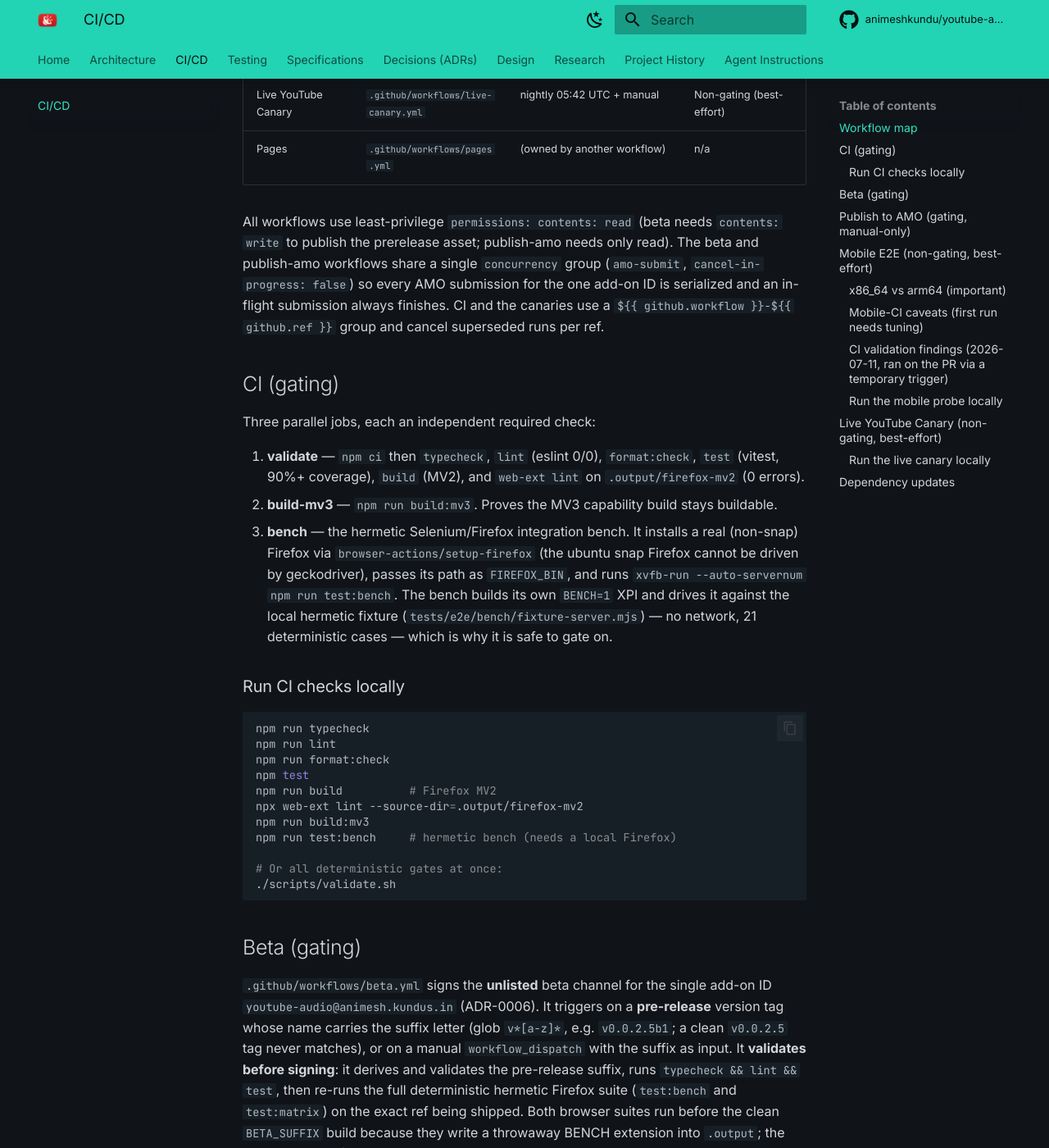
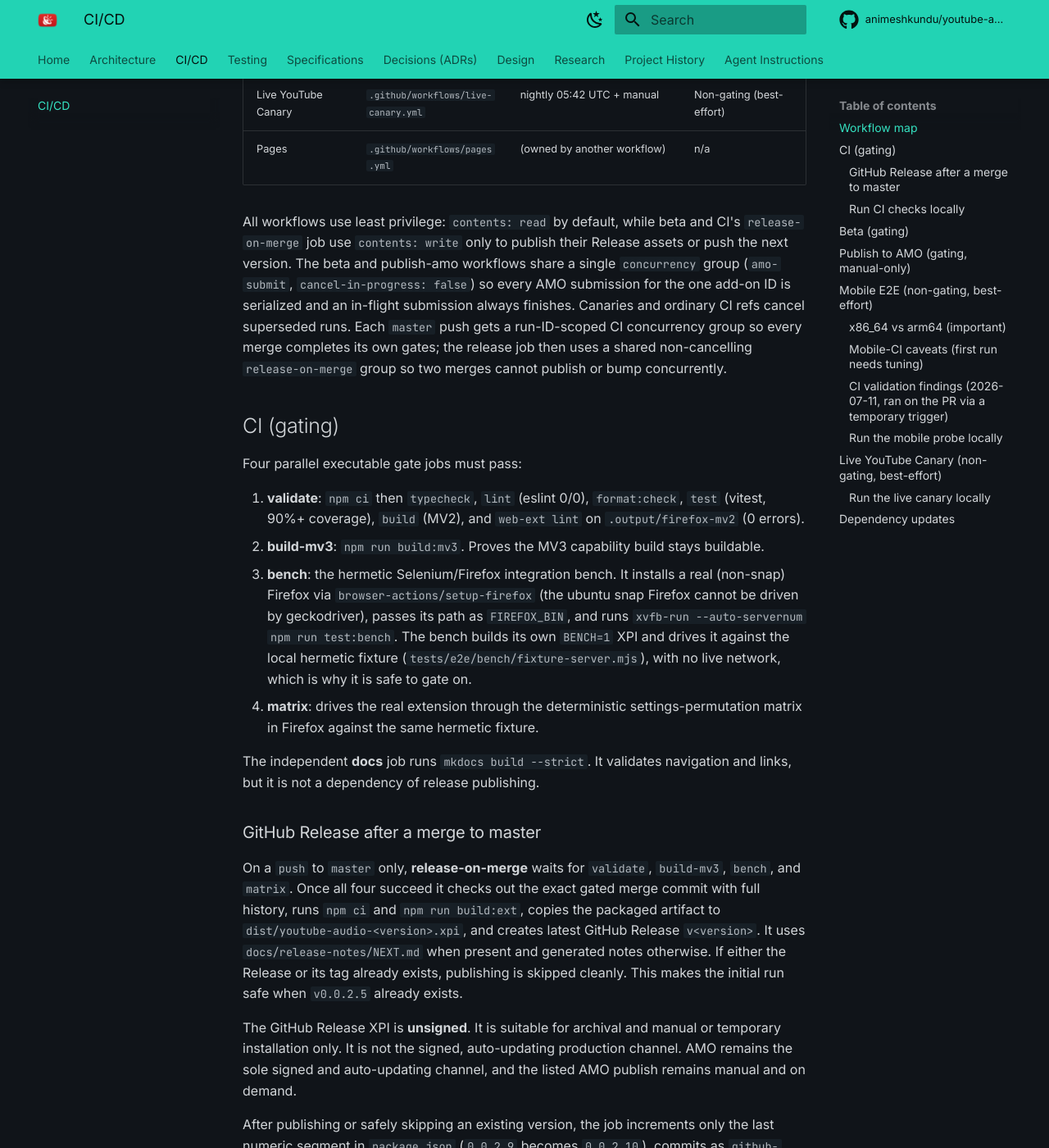
Before and after one commit to animeshkundu/youtube-audio, an MkDocs documentation site: the page built from docs/ci-cd.md, in a window 1280 px wide and 1400 px high, scrolled down 632 px. Shown: the whole window at 82% size. Built offline with MkDocs 1.6.1 and Material for MkDocs 9.7.7, drawn with Linux system fonts in a browser that asks for light colours; comment, search, counter and statistics services are not loaded; some of the changed text lies outside the part shown.

Commit message:
Publish a GitHub Release and bump the version on every master merge
Add a gated release-on-merge job to ci.yml: after validate/build-mv3/bench/matrix
pass on a push to master, it builds the packaged (unsigned) XPI, publishes a GitHub
Release of the current version (idempotently skipping an existing tag/release),
then increments the last version segment and commits the bump as github-actions[bot]
with [skip ci]. Loop-guarded by [skip ci] and by GitHub not starting runs from
GITHUB_TOKEN pushes; the release job is serialized and rebases its bump onto current
origin/master. The GitHub Release XPI is unsigned (manual/archival); AMO stays the
signed, auto-updating channel and the listed publish stays manual/on-demand.

Docs note the honest edge case (rapid concurrent merges can share a release version;
no code is lost) and that a direct push to master also triggers it. Ignore the local
.docs-venv and agent worktrees.

```diff
--- a/docs/ci-cd.md
+++ b/docs/ci-cd.md
@@ -8,32 +8,68 @@
 
 | Workflow            | File                                | Trigger                                       | Gating?                    |
 | ------------------- | ----------------------------------- | --------------------------------------------- | -------------------------- |
-| CI                  | `.github/workflows/ci.yml`          | push + PR (`main`/`master`/`rebuild`), manual | Gating (all 3 jobs)        |
+| CI                  | `.github/workflows/ci.yml`          | push + PR (`main`/`master`/`rebuild`), manual | Gating + master release    |
 | Beta                | `.github/workflows/beta.yml`        | pre-release tag `v*[a-z]*` + manual           | Gating (blocks the sign)   |
 | Publish to AMO      | `.github/workflows/publish-amo.yml` | manual `workflow_dispatch` only               | Gating (blocks the submit) |
 | Mobile E2E          | `.github/workflows/mobile-e2e.yml`  | nightly 04:17 UTC + manual                    | Non-gating (best-effort)   |
 | Live YouTube Canary | `.github/workflows/live-canary.yml` | nightly 05:42 UTC + manual                    | Non-gating (best-effort)   |
 | Pages               | `.github/workflows/pages.yml`       | (owned by another workflow)                   | n/a                        |
 
-All workflows use least-privilege `permissions: contents: read` (beta needs `contents: write` to
-publish the prerelease asset; publish-amo needs only read). The beta and publish-amo workflows share
-a single `concurrency` group (`amo-submit`, `cancel-in-progress: false`) so every AMO submission for
-the one add-on ID is serialized and an in-flight submission always finishes. CI and the canaries use
-a `${{ github.workflow }}-${{ github.ref }}` group and cancel superseded runs per ref.
+All workflows use least privilege: `contents: read` by default, while beta and CI's
+`release-on-merge` job use `contents: write` only to publish their Release assets or push the next
+version. The beta and publish-amo workflows share a single `concurrency` group (`amo-submit`,
+`cancel-in-progress: false`) so every AMO submission for the one add-on ID is serialized and an
+in-flight submission always finishes. Canaries and ordinary CI refs cancel superseded runs.
+Each `master` push gets a run-ID-scoped CI concurrency group so every merge completes its own gates;
+the release job then uses a shared non-cancelling `release-on-merge` group so two merges cannot
+publish or bump concurrently.
 
 ## CI (gating)
 
-Three parallel jobs, each an independent required check:
+Four parallel executable gate jobs must pass:
 
-1. **validate** — `npm ci` then `typecheck`, `lint` (eslint 0/0), `format:check`, `test` (vitest,
+1. **validate**: `npm ci` then `typecheck`, `lint` (eslint 0/0), `format:check`, `test` (vitest,
    90%+ coverage), `build` (MV2), and `web-ext lint` on `.output/firefox-mv2` (0 errors).
-2. **build-mv3** — `npm run build:mv3`. Proves the MV3 capability build stays buildable.
-3. **bench** — the hermetic Selenium/Firefox integration bench. It installs a real (non-snap)
+2. **build-mv3**: `npm run build:mv3`. Proves the MV3 capability build stays buildable.
+3. **bench**: the hermetic Selenium/Firefox integration bench. It installs a real (non-snap)
    Firefox via `browser-actions/setup-firefox` (the ubuntu snap Firefox cannot be driven by
    geckodriver), passes its path as `FIREFOX_BIN`, and runs `xvfb-run --auto-servernum npm run
 test:bench`. The bench builds its own `BENCH=1` XPI and drives it against the local hermetic
-   fixture (`tests/e2e/bench/fixture-server.mjs`) — no network, 21 deterministic cases — which is
-   why it is safe to gate on.
+   fixture (`tests/e2e/bench/fixture-server.mjs`), with no live network, which is why it is safe to
+   gate on.
+4. **matrix**: drives the real extension through the deterministic settings-permutation matrix in
+   Firefox against the same hermetic fixture.
+
+The independent **docs** job runs `mkdocs build --strict`. It validates navigation and links, but it
+is not a dependency of release publishing.
+
+### GitHub Release after a merge to master
+
+On a `push` to `master` only, **release-on-merge** waits for `validate`, `build-mv3`, `bench`, and
+`matrix`. Once all four succeed it checks out the exact gated merge commit with full history, runs
+`npm ci` and `npm run build:ext`, copies the packaged artifact to
+`dist/youtube-audio-<version>.xpi`, and creates
+latest GitHub Release `v<version>`. It uses `docs/release-notes/NEXT.md` when present and generated
+notes otherwise. If either the Release or its tag already exists, publishing is skipped cleanly. This
+makes the initial run safe when `v0.0.2.5` already exists.
+
+The GitHub Release XPI is **unsigned**. It is suitable for archival and manual or temporary
+installation only. It is not the signed, auto-updating production channel. AMO remains the sole
+signed and auto-updating channel, and the listed AMO publish remains manual and on demand.
+
+After publishing or safely skipping an existing version, the job increments only the last numeric
+segment in `package.json` (`0.0.2.9` becomes `0.0.2.10`), commits as `github-actions[bot]` with
+`[skip ci]`, and pushes to `master`. The skip directive prevents the bump push from starting CI and
+looping; pushes made with the workflow's `GITHUB_TOKEN` are also not used to create new workflow runs.
+The serialized release concurrency group prevents two successful merge runs from racing the release
+or version bump. Before pushing, each queued run rebases its one-file bump commit onto current
+`origin/master`, preserving newer merge commits. Note the edge case: if several merges land inside
+one version window, only the first claims the release tag `v<version>`; a later queued run finds that
+tag already present, skips creating a duplicate, and its identical increment is absorbed by the
+rebase rather than producing a further distinct version. No code is lost (every merge is on
+`master` and ships in the next release), but a distinct release tag per merge is not guaranteed under
+rapid concurrent merges. The condition is a push to `master` (a merge in the normal PR flow, but a
+direct push to `master` triggers it too).
 
 ### Run CI checks locally
 
--- a/mkdocs.yml
+++ b/mkdocs.yml
@@ -182,6 +182,7 @@
       - Disable Synced Lyrics: history/2026-07-13-disable-lyrics.md
       - Mobile Cold-Load Config Wait: history/2026-07-13-mobile-cold-load-config-wait.md
       - Mobile Element-Swap Re-Hijack: history/2026-07-13-mobile-element-swap-rehijack.md
+      - Release-on-Merge Automation: history/2026-07-13-release-on-merge.md
   - Agent Instructions:
       - Overview: agent-instructions/README.md
       - 00 Core Philosophy: agent-instructions/00-core-philosophy.md
```
Also changed, not shown: RELEASE.md (+8 -0 lines), docs/architecture/README.md (+2 -0 lines), docs/history/2026-07-13-release-on-merge.md (added, +37 -0 lines), docs/specs/SPEC-010-m7-release-infrastructure.md (+4 -2 lines), 3 other files.
